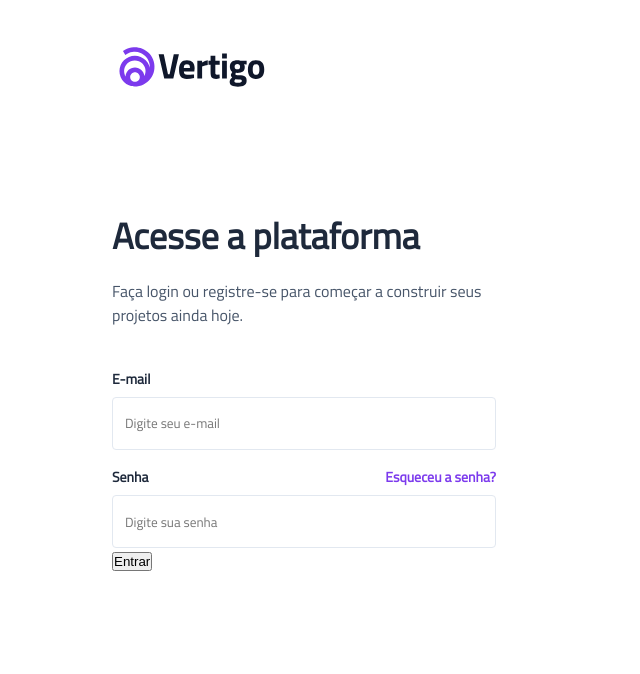
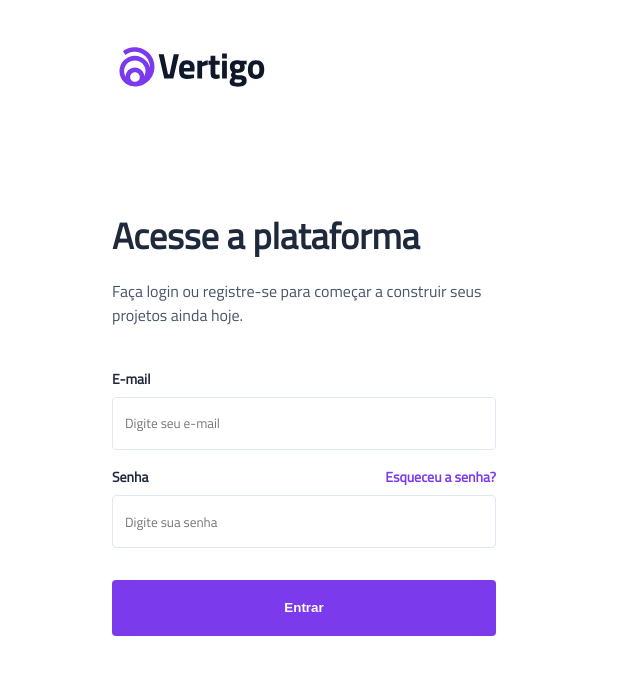
Before and after one commit to elizamsalles/login-page, a React (Vite) app: page / in a window 1280 px wide. Shown: the top 674 px of the page, without its empty margins (0-640 px from the left). Built offline with nearby package versions, Linux system fonts and the light colour scheme.

Commit message:
style button 💎

```diff
--- a/src/components/Form.jsx
+++ b/src/components/Form.jsx
@@ -1,5 +1,5 @@
 import styles from './Form.module.css'
-import { Eye, EyeSlash } from "@phosphor-icons/react"
+// import { Eye, EyeSlash } from "@phosphor-icons/react"
 
 
 
@@ -19,7 +19,7 @@ export function Form(){
                         <label>E-mail</label>
                     </div>
                     <div>
-                        <input type="email" name="email" placeholder='Digite seu e-mail' />
+                        <input type="email" name="email" required placeholder='Digite seu e-mail' />
                     </div>
 
 
@@ -36,7 +36,7 @@ export function Form(){
                     </div>  */}
 
 
-                    <button>Entrar</button>
+                    <button type="submit">Entrar</button>
                 </form>
             </div>
         </div>
--- a/src/components/Form.module.css
+++ b/src/components/Form.module.css
@@ -24,6 +24,12 @@ input {
     border-radius: 4px;
     border: 1px solid var(--gray-200);
     margin-top: 8px;
+
+    transition: 0.1s;
+}
+
+input:hover {
+    border: 1px solid var(--purple-500);
 }
 
 .email {
@@ -44,6 +50,8 @@ input {
     display: flex;
     flex-direction: row;
     justify-content: space-between;
+
+    transition: 0.1s;
 }
 
 .password a {
@@ -53,6 +61,30 @@ input {
     color: var(--purple-500);
     text-decoration: none;
 
+}
+
+.password a:hover {
+    color: var(--purple-400);
+}
+
+button {
+    height: 56px;
+    width: 384px;
+    border-radius: 4px;
+    padding: 16px 24px;
+    background-color: var(--purple-500);
+    border: none;
+    margin-top: 32px;
+    font-weight: 700;
+    line-height: 24px;
+    color: white;
+
+    transition: 0.1s;
+
+}
+
+button:hover {
+    background-color: var(--purple-400);
 }
 
 
--- a/src/global.css
+++ b/src/global.css
@@ -3,13 +3,21 @@
   --gray-600: #475569;
   --gray-800: #1E293B;
 
+  --purple-400: #9F67FF;
   --purple-500: #7C3AED;
+}
+
+:focus {
+  outline: transparent;
+
+
 }
 
 * {
     margin: 0;
     padding: 0;
     box-sizing: border-box;
+
   }
 
   body, input {
```
